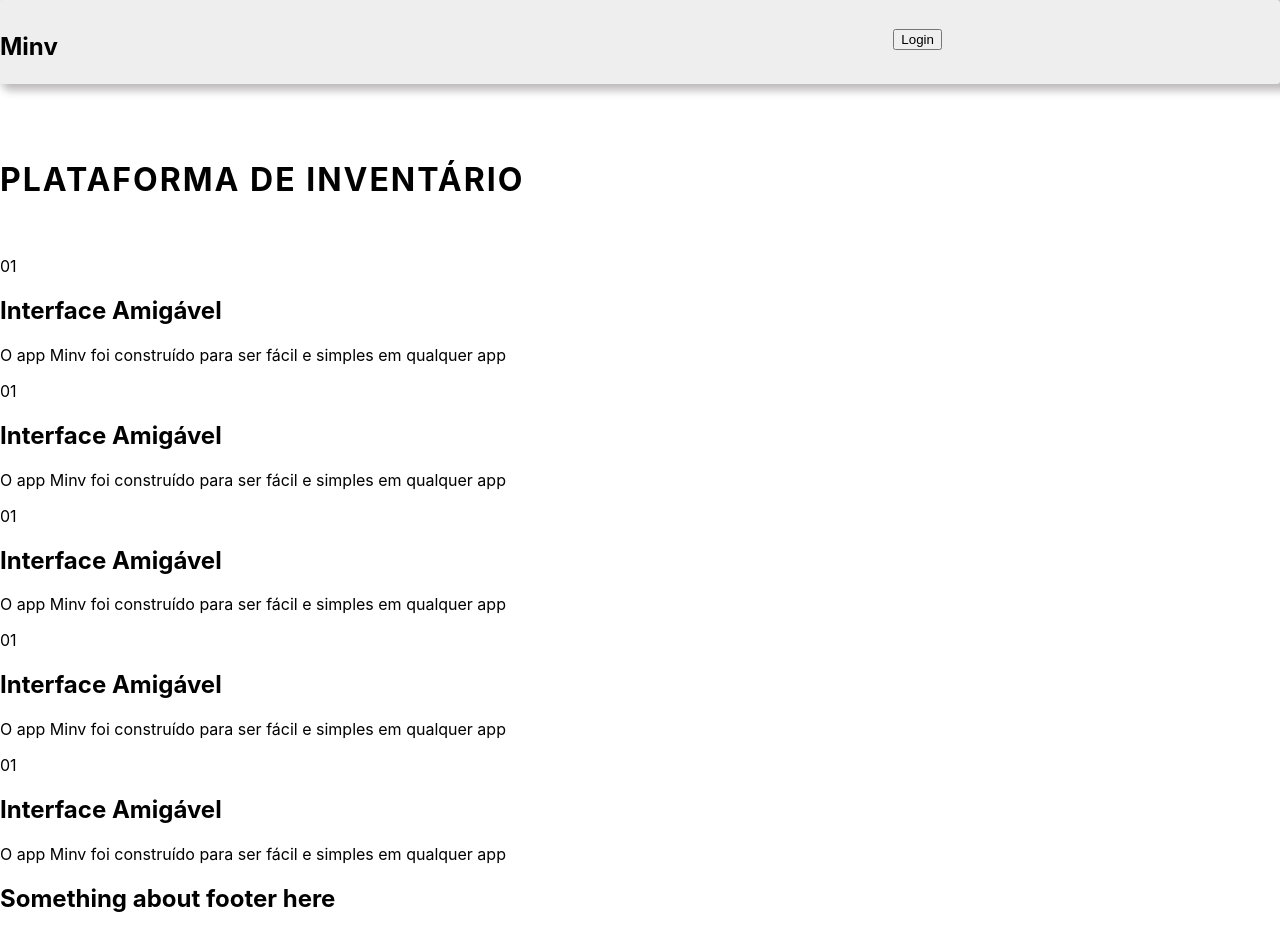
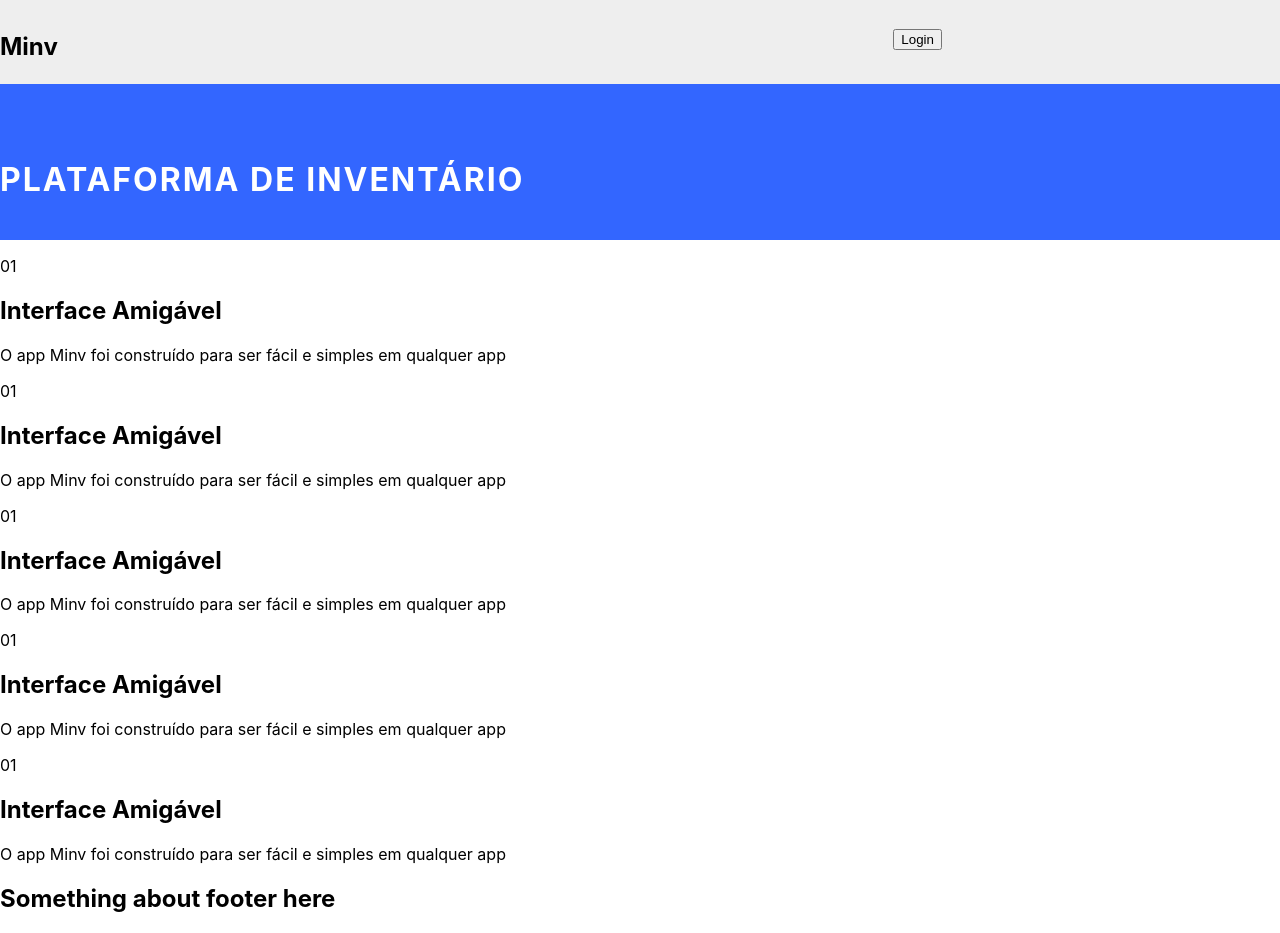
Before and after one commit to LucasJesusone/PlataformaDeInventario_LandingPage, a React (Create React App) app: page / in a window 1280 px wide. Built offline with nearby package versions, Linux system fonts and the light colour scheme.

Commit message:
atualizando css da app

```diff
--- a/src/Header/Header.scss
+++ b/src/Header/Header.scss
@@ -1,6 +1,7 @@
 .header {
     height: 15rem;
     position: relative;
+    background-color: #36F;
     .head {
         position: relative;
         top: 10rem;
@@ -14,6 +15,6 @@
         padding-top: 0;
         margin: 0;
         letter-spacing: 2px;
-
+        color: #FFF;
     }
  }
--- a/src/NavBar/nav.scss
+++ b/src/NavBar/nav.scss
@@ -8,8 +8,6 @@
     display: grid;
     grid-template-columns: 2fr 1fr;
     height: 60px;
-    border-radius: 3px;
-    box-shadow: 0.5rem 0rem 0.5rem 0.4rem rgb(189, 186, 186);
     top: 0
 
 
```
